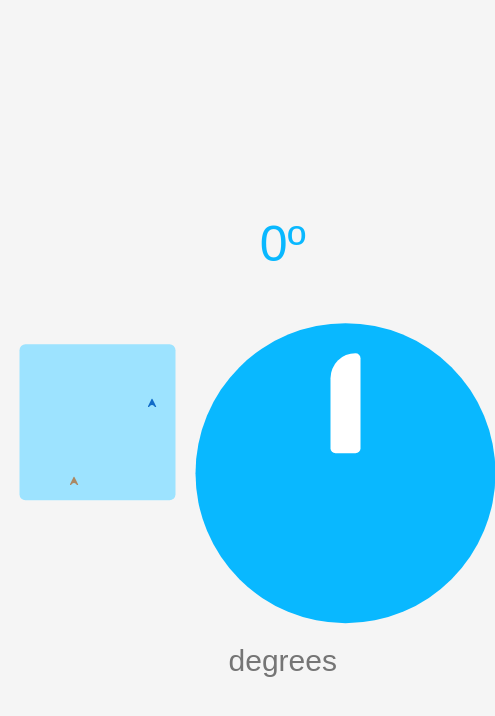
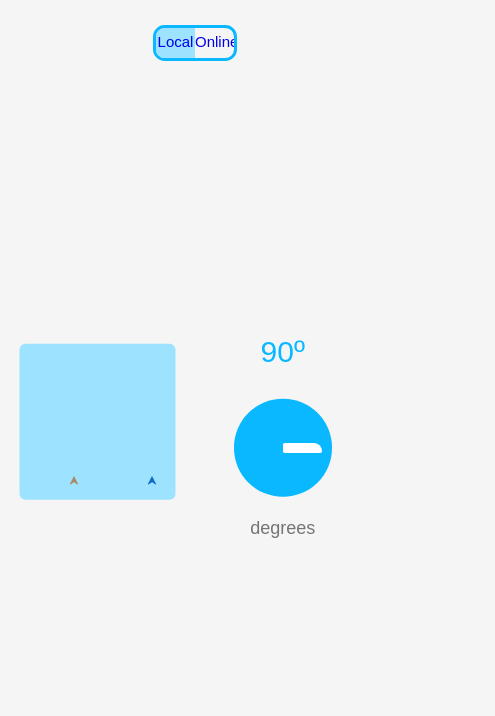
Before and after one commit to Waidhoferj/SocialDirect, a plain HTML site: page index.html in a window 390 px wide. Shown: the whole page, 495 px wide, since content can reach past the window. Drawn offline with Linux system fonts and the light colour scheme.

Commit message:
Sucessful arrow movement sans animation

```diff
--- a/index.html
+++ b/index.html
@@ -16,7 +16,9 @@
             </div>
         </div>
     </div>
-
+    <nav><div class="toggle-bar">
+        <a href="#" class="toggle active-toggle" id="local">Local</a> <a href="#" class="toggle" id="online">Online</a>
+    </div></nav>
     <div class="container">
         <div class="birds-eye">
             <div class="board">
@@ -26,8 +28,7 @@
                 </div>
 
                 <div class="match">
-                        <div class="rotate-circle"></div>
-                        <img src="./assets/arrow.svg" alt="person-2" class="arrow" id="match-arrow" draggable="true">
+                        <img src="./assets/arrow-2.svg" alt="person-2" class="arrow" id="match-arrow" draggable="true">
                 </div>
 
             </div>
--- a/main.js
+++ b/main.js
@@ -3,6 +3,7 @@ const numInput = document.getElementById("numInput")
 const degreeEl = document.querySelector(".degree-label")
 const sendCircles = document.querySelectorAll(".send-circle")
 const board = document.querySelector(".board")
+const toggle = {online: document.querySelector("#online"), local: document.querySelector("#local")}
 
 
 const user = {
@@ -27,6 +28,7 @@ const match = {
 }
 //Origin is in the top left, extent is in the bottom right. This maps out the rectangular area of the simulated space in lat, lon
 const environment = {
+    usingServer: false,
     origin: {
         lat: 1,
         lon: 1,
@@ -37,51 +39,69 @@ const environment = {
     }
 }
 
-const userArrow = document.querySelector(".user-arrow")
-const matchArrow = document.querySelector(".match-arrow")
-//TODO: get bearing to match to work
-var matchDirection = bearingToMatch(user, match)
 
 
 function point (degree) {
-        if (!isNaN(degree)) {
-            const degree = event.target.value
             circle.style.transform = `rotate(${degree}deg)`
-            event.target.value = ""
-            degreeEl.innerText = degree + "º"
-        }
-        else {
-            degreeEl.innerText = "Only input numbers"
-        }
+            degreeEl.innerText = Math.round(degree) + "º"
     }
 
 function findInnerAngle(s1,s2, opSide) {
     return Math.acos((s1**2 + s2**2 - opSide**2)/(2*s1*s2)) * 180/Math.PI
 }
 function bearingToMatch(user, match) {
-    const angleFromOrigin = Math.atan((match.x - user.x)/ (match.y - user.y)) * 180/Math.PI + match.x < user.x ? 180 : 0
-    return angleFromOrigin - user.heading
+    const angleFromOrigin = Math.atan((user.x - match.x)/ (user.y - match.y)) * 180/Math.PI + (user.y < match.y ? 180 : 0)
+    console.log(angleFromOrigin + user.heading)
+    return -(angleFromOrigin + user.heading)
 
 
 }
 
+
+function toggleMode(e) {
+    toggle.online.classList.remove("active-toggle")
+    toggle.local.classList.remove("active-toggle")
+    e.target.classList.add("active-toggle")
+    if (e.target.id === "online") {
+        environment.usingServer = true
+    }
+    else {
+        environment.usingServer = false
+    }
+}
+
+//Manage Toggle
+toggle.online.addEventListener("click", (e) => {
+    toggleMode(e)
+})
+toggle.local.addEventListener("click", (e) => {
+    toggleMode(e)
+})
+
+//Set initial positions
 window.addEventListener("load", (e) => {
     const userPos = user.el.getClientRects()[0]
     const matchPos = match.el.getClientRects()[0]
     const offset = board.getClientRects()[0]
-    user.x = userPos.x - offset.left - userPos.width/2
-    user.y = userPos.y - offset.top - userPos.height/2
-    match.x = matchPos.x - offset.left - matchPos.width/2
-    match.y = matchPos.y - offset.top - matchPos.height/2
+    user.x = 100 * (userPos.x - offset.left - userPos.width/2) / (offset.right - offset.left)
+    user.y = 100 * (userPos.y - offset.top - userPos.height/2) /(offset.bottom - offset.top)
+
+    match.x = 100 * (matchPos.x - offset.left - matchPos.width/2) / (offset.right - offset.left)
+    match.y = 100 * (matchPos.y - offset.top - matchPos.height/2) /(offset.bottom - offset.top)
+
+    point(bearingToMatch(user,match))
+    // console.log(bearingToMatch(user,match))
+
 })
 
 //draggable
-user.arrow.ondragstart =  (e) => {
+console.log(match.arrow)
+user.arrow.addEventListener("dragstart", (e) => {
     e.dataTransfer.setData("class", ".user")
-}
-match.arrow.ondragstart =  (e) => {
+})
+match.arrow.addEventListener("dragstart", (e) => {
     e.dataTransfer.setData("class", ".match")
-}
+})
 board.ondragover = function(event) {
         event.preventDefault();
       };
@@ -91,27 +111,31 @@ board.ondrop = (e) => {
     const itemClass = e.dataTransfer.getData("class")
     const droppedItem =  document.querySelector(itemClass)
     const {width, height} = droppedItem.getClientRects()[0]
-    const x = e.x - offset.left - width/2
-    const y = e.y - offset.top - height/2
-    droppedItem.style.top = y +"px"
-    droppedItem.style.left = x +"px"
+    //Convert pixels into percentage
+    const x = 100 * (e.x - offset.left - width/2) / (offset.right - offset.left)
+    const y = 100 * (e.y - offset.top - height/2) /(offset.bottom - offset.top)
+    droppedItem.style.top = y +"%"
+    droppedItem.style.left = x +"%"
+    //Update position in object
     if (itemClass === ".user") {
         user.x = x
         user.y = y
-        console.log("user", user)
     }
     else {
         match.x = x
         match.y = y
-        console.log("Match x", match.x)
     }
+    point(bearingToMatch(user,match))
 
 }
 
 //Input degree
 numInput.addEventListener("keyup", (e) => {
     if (e.key === "Enter") {
-        point(e.target.value)
+        if (!isNaN(e.target.value)) {
+            point(Number(e.target.value))
+        }
+
     }
 })
 
@@ -141,22 +165,9 @@ user.circle.addEventListener("click", (e) => {
     const s2 = center.y - top.y
     const opSide = Math.sqrt((e.x - top.x)**2 + (e.y - top.y)**2)
     const angle =  (e.x < center.x ? 180 - findInnerAngle(s1, s2, opSide) + 180 : findInnerAngle(s1, s2, opSide))
+    //Set new user heading
     user.el.style.transform = `rotate(${angle}deg)`
     user.heading = angle
+    //update compass
+    point(bearingToMatch(user, match))
 })
-
-match.circle.addEventListener("click", (e) => {
-    const pos = match.circle.getClientRects()[0]
-    const center = {x: pos.left + pos.width /2, y: pos.top + pos.height / 2}
-    const top = {x: pos.left + pos.width /2, y: pos.top}
-    const s1 = Math.sqrt((e.x - center.x)**2 + (e.y - center.y)**2)
-    const s2 = center.y - top.y
-    const opSide = Math.sqrt((e.x - top.x)**2 + (e.y - top.y)**2)
-    const angle =  (e.x < center.x ? 180 - findInnerAngle(s1, s2, opSide) + 180 : findInnerAngle(s1, s2, opSide))
-    match.el.style.transform = `rotate(${angle}deg)`
-    match.heading = angle
-})
-
-match.circle.addEventListener("mousedown", (e) => {
-
-})
--- a/style.css
+++ b/style.css
@@ -1,6 +1,7 @@
 html {
     font-family: Arial, Helvetica, sans-serif;
     background: whitesmoke;
+    font-size: 25px
 }
 
 .send-circle {
@@ -13,13 +14,43 @@ html {
     border-radius: 50%;
 }
 
+
+.toggle-bar {
+    position: relative;
+    display: flex;
+    width: 20vw;
+    border: 3px solid #09B8FF;
+    height: 30px;
+    border-radius: 3vw;
+    margin: 25px auto;
+    overflow: hidden;
+
+}
+
+.toggle {
+    text-align: center;
+    text-decoration: none;
+    display: block;
+    width: 50%;
+    height: 100%;
+    font-size: 1rem;
+}
+
+
+
+.active-toggle {
+    background: rgb(157, 227, 255)
+}
+
+
+
 .container {
     position: absolute;
     left: 50%;
     top:50%;
     width: 90%;
     transform: translate(-50%,-50%);
-    height: 90%;
+    height: auto;
     text-align: center;
     display: flex;
 
@@ -67,7 +98,7 @@ html {
     height:3vw;
     padding: 10px;
     position: absolute;
-    top: 25%;
+    top: 75%;
     left: 75%;
     transition: transform 0.5s;
 }
@@ -111,6 +142,7 @@ html {
 .arrow {
     width: 75%;
     height: auto;
+    z-index: 200;
 }
 
 
@@ -124,8 +156,8 @@ html {
 
 .center-circle {
     position: relative;
-    width: 300px;
-    height: 300px;
+    width: 25vw;
+    height: 25vw;
     background:#09B8FF;
     border-radius:  50%;
     margin: auto;
@@ -137,8 +169,8 @@ html {
     left: 50%;
     top:10%;
     transform: translateX(-50%);
-    width: 30px;
-    height: 100px;
+    width: 10%;
+    height: 40%;
     border-radius: 10px;
     background: white;
     border-top-left-radius: 50px;
@@ -146,7 +178,7 @@ html {
 }
 
 #numInput {
-    font-size: 30px;
+    font-size: 1.2rem;
     text-align: center;
     background: transparent;
     border: none;
@@ -156,7 +188,7 @@ html {
 
 .degree-label {
     color: #09B8FF;
-    font-size: 50px;
+    font-size: 2rem;
     padding: none;
 
 }
@@ -180,3 +212,15 @@ html {
        opacity: 0;
    }
 }
+
+/* Scalability */
+@media screen and (max-width: 1000px) {
+    html {
+        font-size: 15px
+    }
+    .toggle {
+        padding-top: 5px;
+    }
+
+
+}
```
Also changed, not shown: assets/arrow-2.svg (added), 2 other files.
